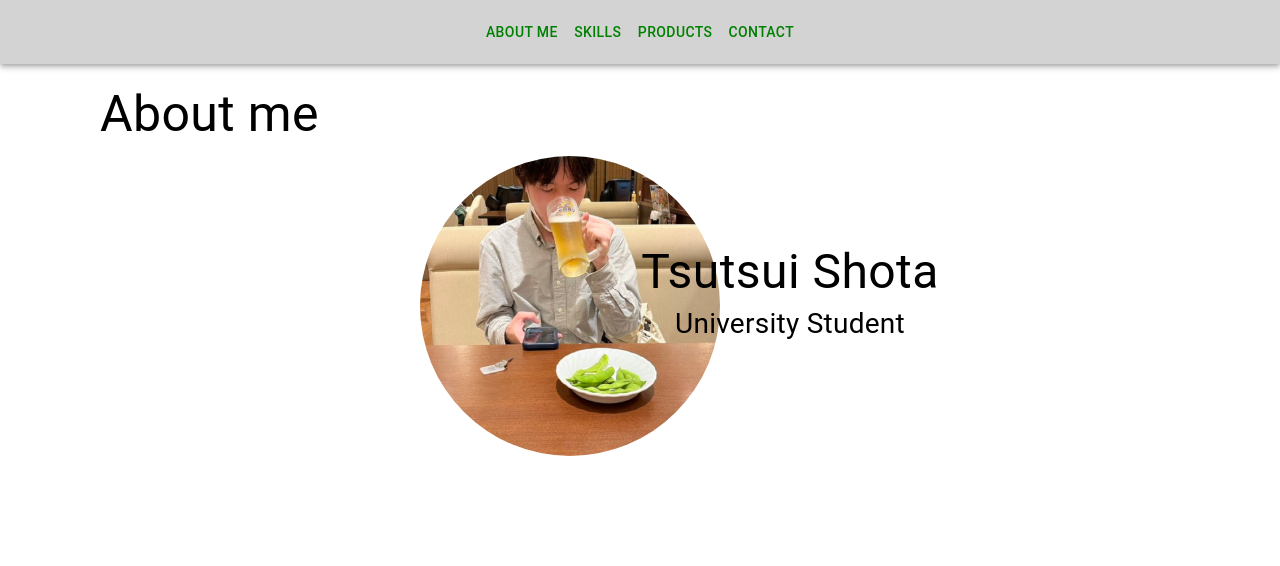
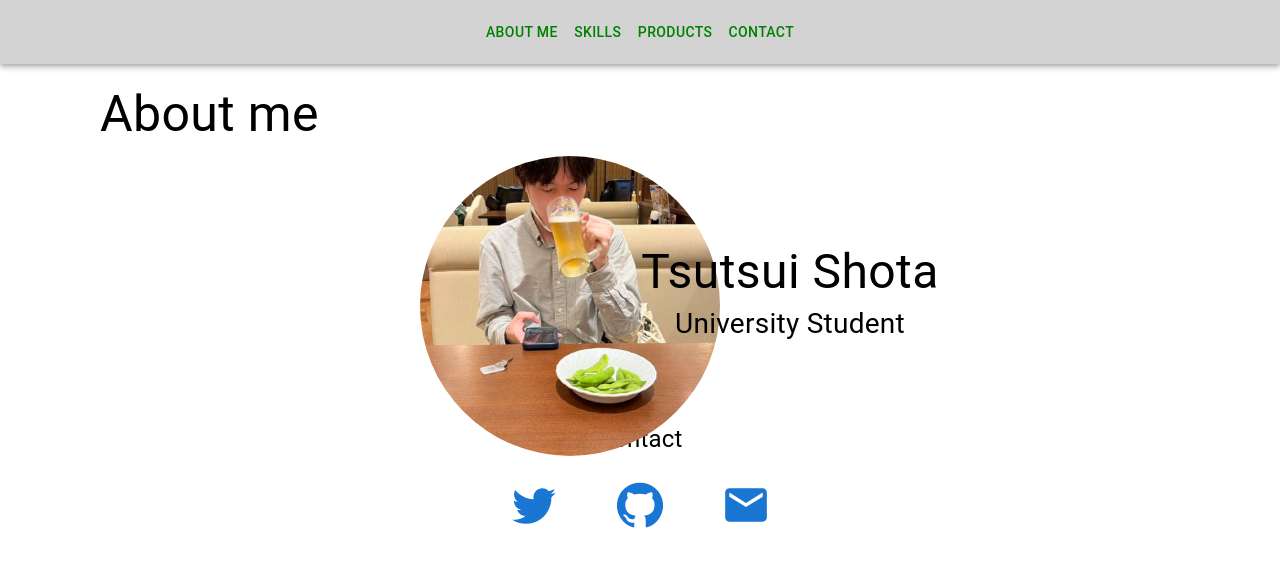
Before and after one commit to wind111-lang/wind111-portfolio, a React (Create React App) app: page / in a window 1280 px wide. Shown: the top 566 px of the page. Built offline with nearby package versions, Linux system fonts and the light colour scheme.

Commit message:
Add: Contact Link

```diff
--- a/src/Components/Contact.tsx
+++ b/src/Components/Contact.tsx
@@ -1,11 +1,30 @@
 import React from 'react';
-import {Layout, Header, Navigation, Drawer, Content} from 'react-mdl';
-import Link from 'react-scroll';
+import { Typography, Box, Button} from '@mui/material';
+import TwitterIcon from '@mui/icons-material/Twitter';
+import GitHubIcon from '@mui/icons-material/GitHub';
+import EmailIcon from '@mui/icons-material/Email';
+
 
 const Contact: React.FC = () => {
-        return (
-            <div className="Contact">
-            </div>
+    return (
+        <>
+            <Box sx={{display:"flex",justifyContent:"center"}}>
+                <Typography variant="h4" sx={{textAlign:"center", fontSize: "24px", marginTop:"80px"}}>
+                    Contact
+                </Typography>
+            </Box>
+            <Box sx={{ display: "flex", justifyContent: "center" }}>
+            <Button target="_blank" href="https://twitter.com/tsuttsun_kk">
+                    <TwitterIcon style={{ width: "50px", height: "50px", top: "-10px", margin: "20px" }} />
+            </Button>
+            <Button target="_blank" href="https://github.com/wind111-lang">
+                    <GitHubIcon style={{ width: "50px", height: "50px", top: "-10px", margin: "20px" }} />
+                </Button>
+                <Button target="_blank" href="mailto:k20076kk@aitech.ac.jp">
+                <EmailIcon style={{ width: "50px", height: "50px", top: "-10px", margin: "20px" }} />
+                </Button>
+            </Box>
+        </>
         )
 }
 
```
